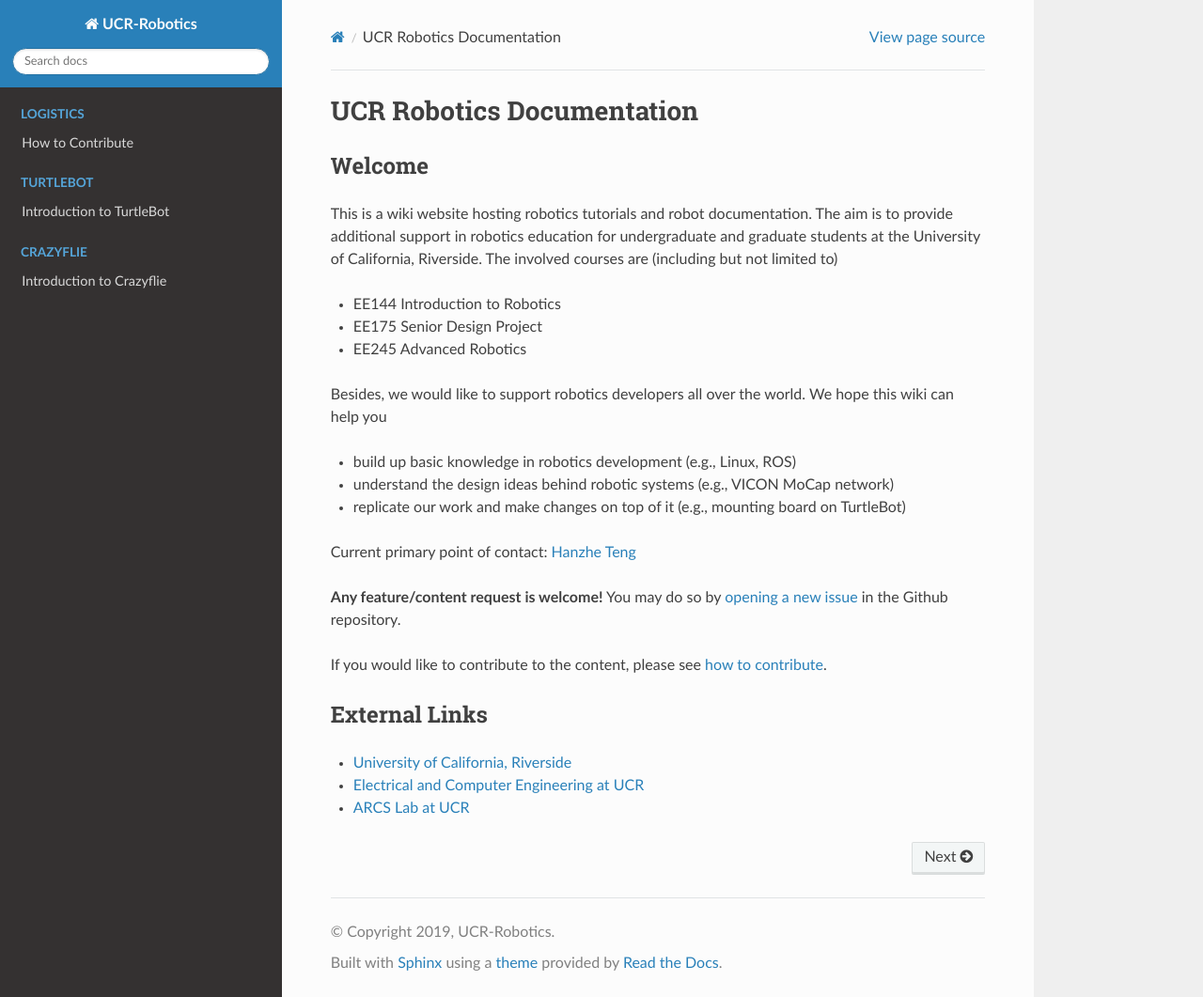
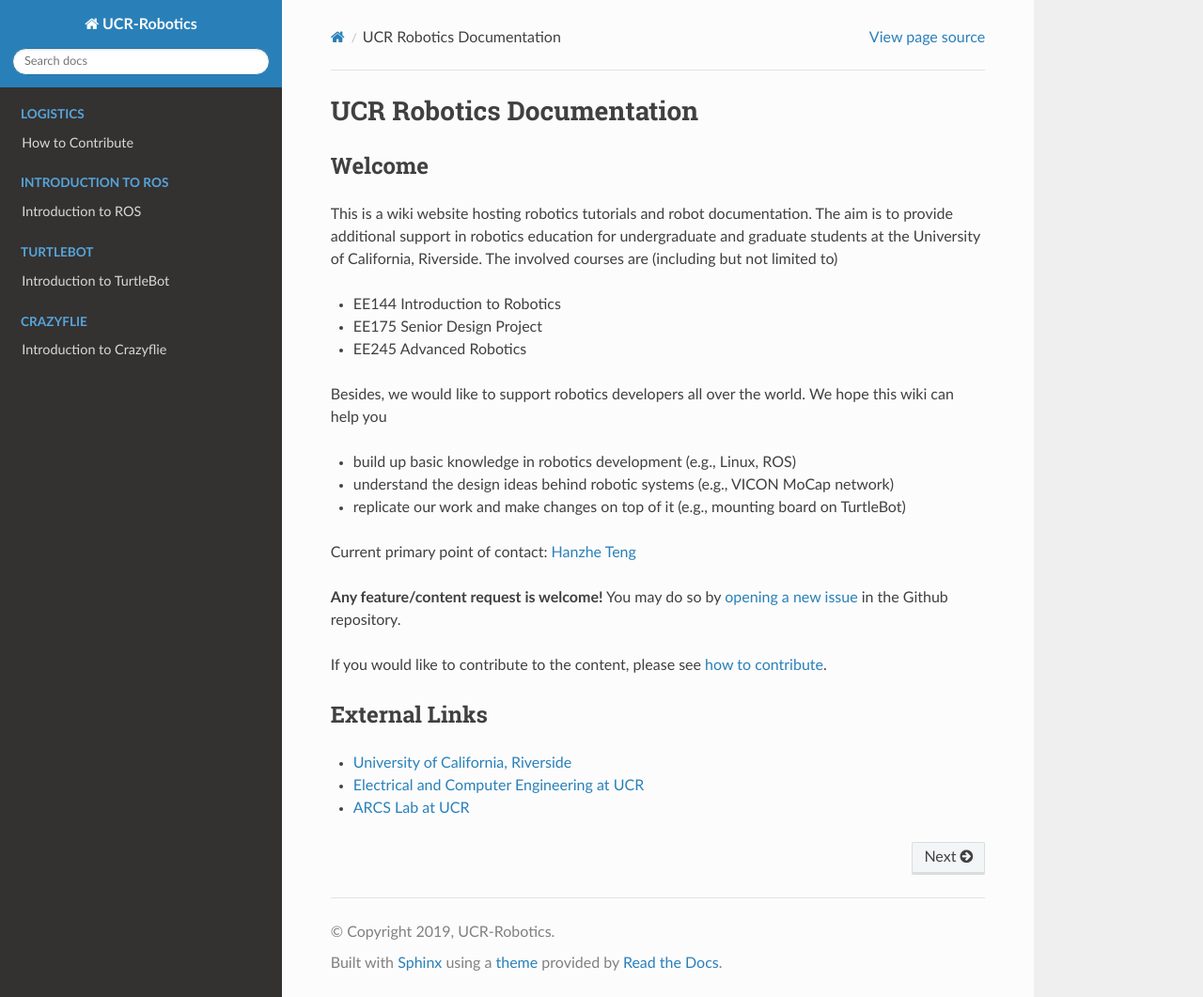
Before and after one commit to UCR-Robotics/UCR-Robotics, a Sphinx documentation site: the page built from docs/index.rst, in a window 1280 px wide and 1061 px high. Shown: the whole window at 94% size. Built offline with Sphinx 7.4.7 and the Read the Docs theme 2.0.0, drawn with Linux system fonts in a browser that asks for light colours.

Commit message:
Update index.rst

```diff
--- a/docs/index.rst
+++ b/docs/index.rst
@@ -47,6 +47,14 @@ please see `how to contribute <contribute.html>`_.
 .. toctree::
     :maxdepth: 2
     :hidden:
+    :caption: Introduction to ROS
+
+    intro_ros
+
+
+.. toctree::
+    :maxdepth: 2
+    :hidden:
     :caption: TurtleBot
 
     tbot/turtlebot
```
